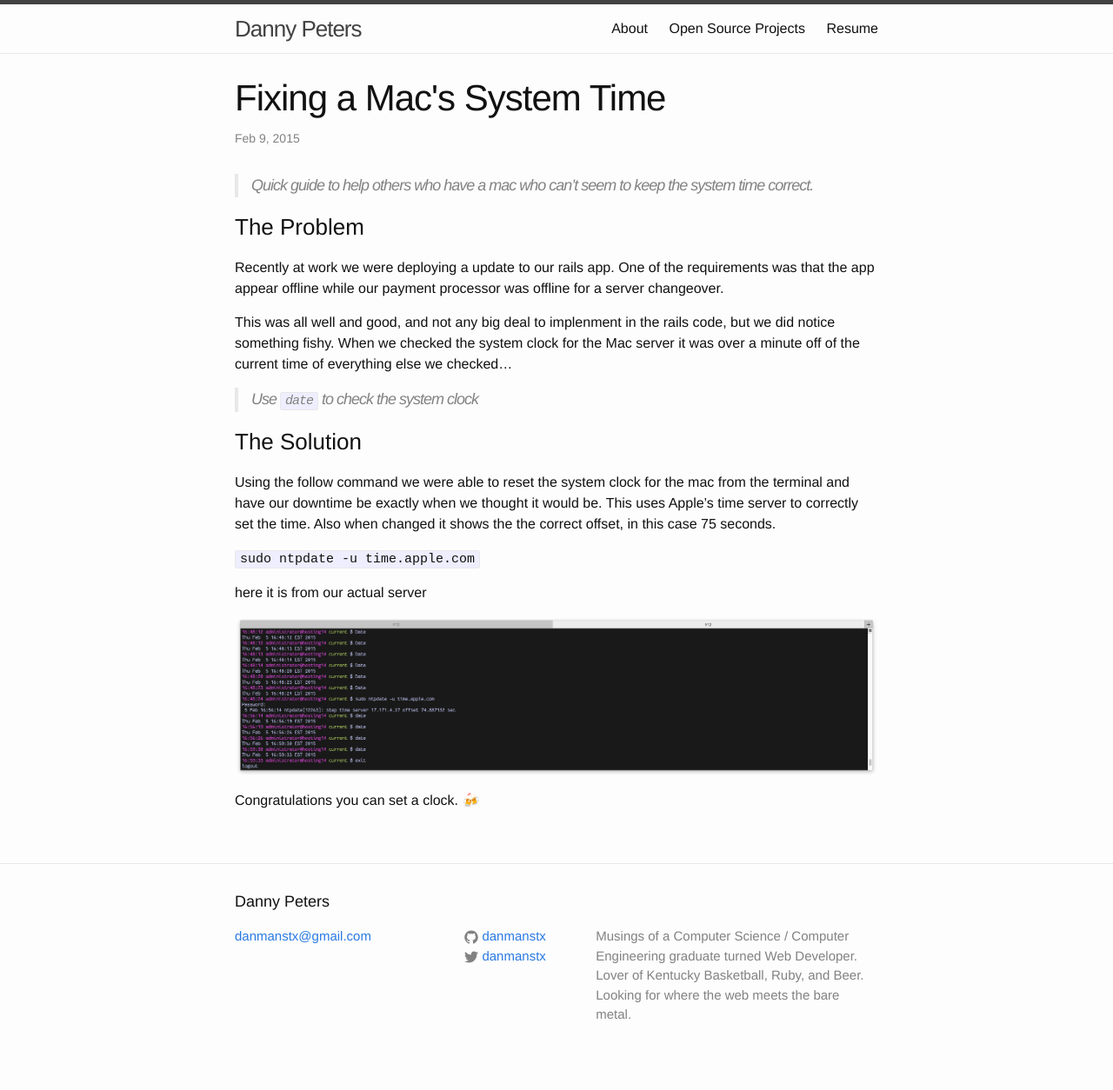
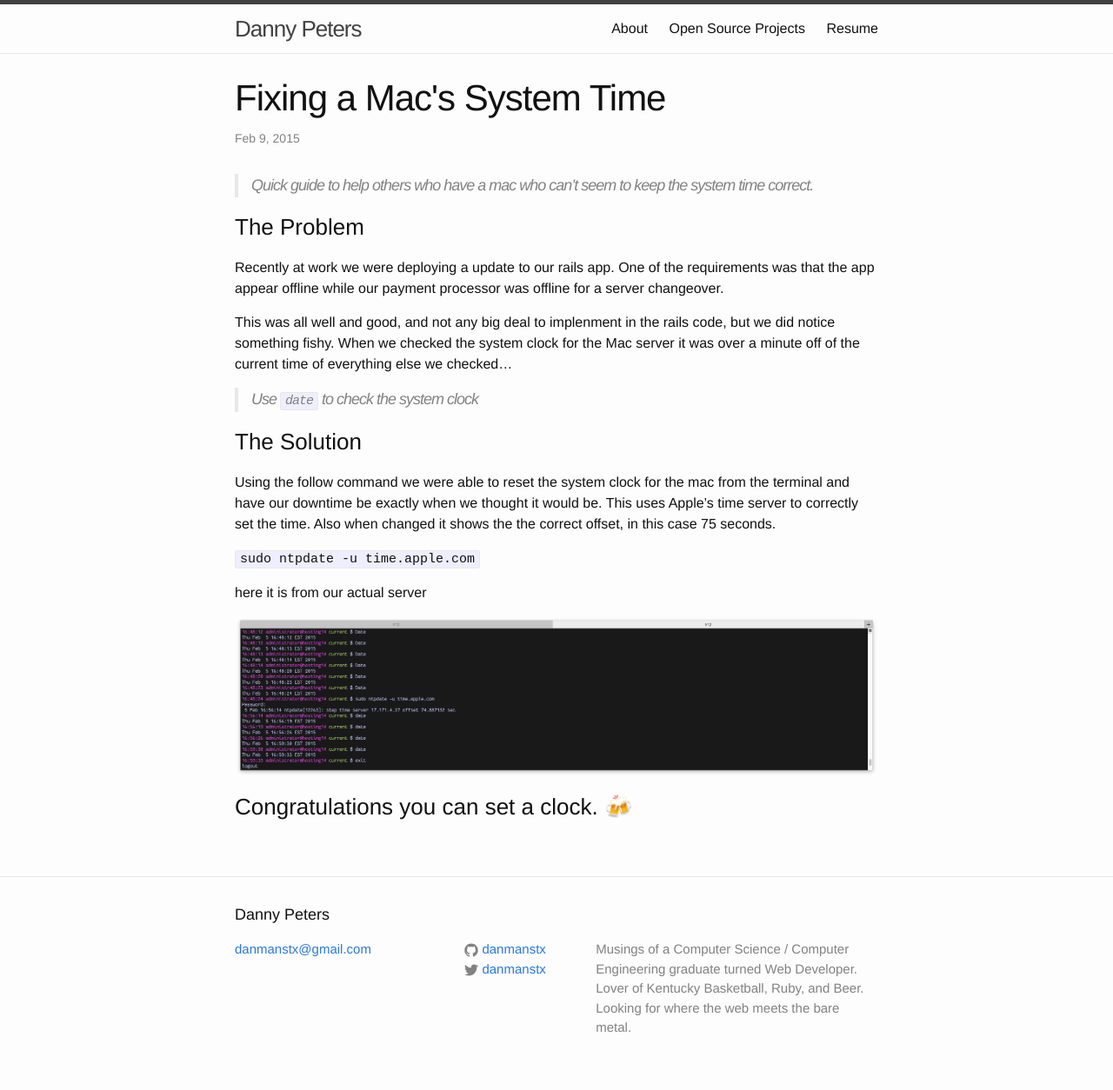
Before and after one commit to danmanstx/dannypetersme, a Jekyll site: the page built from _posts/2015-02-09-reset-server-clock-on-mac.markdown, in a window 1280 px wide. Shown: the whole page at 87% size. Built offline with Jekyll 4.4.1, drawn with Linux system fonts in a browser that asks for light colours; comment, search, counter and statistics services are not loaded.

```diff
--- a/_posts/2015-02-09-reset-server-clock-on-mac.markdown
+++ b/_posts/2015-02-09-reset-server-clock-on-mac.markdown
@@ -27,4 +27,4 @@ here it is from our actual server
 
 ![weird time is weird]({{ site.url }}/assets/time.png)
 
-Congratulations you can set a clock. 🍻
+### Congratulations you can set a clock. 🍻
```
